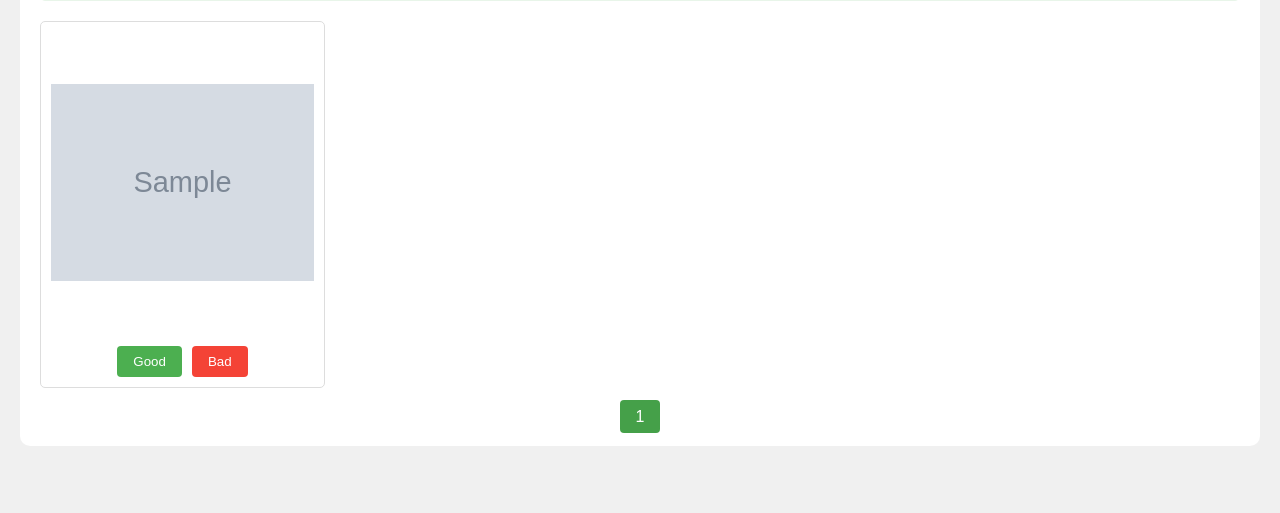
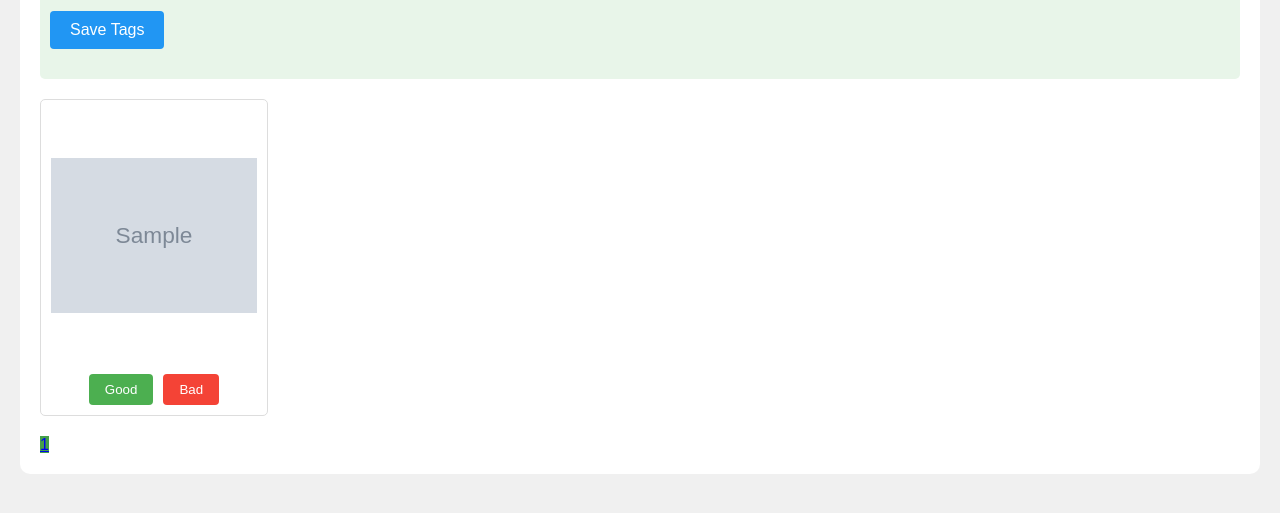
Before and after one commit to iLampard/llm_recipes, a Flask app: template examples/tag_website/templates/index.html in a window 1280 px wide. Shown: the part 232-745 px from the top of the page. Run offline with Flask 3, Linux system fonts and the light colour scheme; the template is opened without the code that fills it: most values are stand-ins (such as "Sample title", 1, 10 or a date in 2020); grey boxes marked "Sample" are stand-in pictures.

Commit message:
update tagger file

```diff
--- a/examples/tag_website/image_tagger.py
+++ b/examples/tag_website/image_tagger.py
@@ -4,41 +4,34 @@ import json
 import os
 import math
 from easyllm_kit.utils import read_json, save_json
-import time
 
 app = Flask(__name__)
 
 # Configuration
 IMAGES_CSV = "outfit_images.csv"
 TAGS_FILE = "image_tags.json"
-IMAGES_PER_PAGE = 20
+IMAGES_PER_PAGE = 40
 
-# Add a class to handle tag operations efficiently
 class TagManager:
     def __init__(self, tags_file):
         self.tags_file = tags_file
-        self.tags = read_json(tags_file) if os.path.exists(tags_file) else {}
-        self.last_save = time.time()
-        self.is_dirty = False
-        self.save_interval = 2  # Save every 2 seconds if there are changes
+        # Load saved tags from file
+        self.saved_tags = read_json(tags_file) if os.path.exists(tags_file) else {}
+        # Initialize memory tags with saved tags
+        self.memory_tags = self.saved_tags.copy()
 
     def get_tags(self):
-        return self.tags
+        return self.memory_tags
 
     def add_tag(self, image_url, is_good):
-        self.tags[image_url] = is_good
-        self.is_dirty = True
-
-        # Only save if enough time has passed since last save
-        current_time = time.time()
-        if current_time - self.last_save >= self.save_interval:
-            self.save_tags()
+        self.memory_tags[image_url] = is_good
 
     def save_tags(self):
-        if self.is_dirty:
-            save_json(self.tags, self.tags_file)
-            self.last_save = time.time()
-            self.is_dirty = False
+        if self.memory_tags != self.saved_tags:
+            save_json(self.memory_tags, self.tags_file)
+            self.saved_tags = self.memory_tags.copy()
+            return True
+        return False
 
 # Initialize the TagManager
 tag_manager = TagManager(TAGS_FILE)
@@ -60,16 +53,12 @@ def index():
     # Read the CSV file containing image URLs
     df = pd.read_csv(IMAGES_CSV)
 
+    # Extract image URLs from the f_images column with error handling
+    df['urls'] = df['f_images'].apply(extract_url)
+
     filtered_df = df[df['labels'].apply(lambda x: False if pd.isna(x) else 'collage' in json.loads(x))]
-
-    # Extract image URLs from the f_images column with error handling
-    filtered_df['urls'] = filtered_df['f_images'].apply(extract_url)
-
     # Filter out None values and get the list of valid URLs
     all_image_urls = [url for url in filtered_df['urls'].tolist() if url is not None]
-
-    # Load existing tags
-    tags = tag_manager.get_tags()
 
     # Calculate total pages
     total_images = len(all_image_urls)
@@ -81,11 +70,11 @@ def index():
     current_page_urls = all_image_urls[start_idx:end_idx]
 
     # Calculate progress
-    tagged_images = len(tags)
+    tagged_images = len(tag_manager.get_tags())
 
     return render_template('index.html',
                          image_urls=current_page_urls,
-                         tags=tags,
+                         tags=tag_manager.get_tags(),
                          total_images=total_images,
                          tagged_images=tagged_images,
                          current_page=page,
@@ -97,14 +86,16 @@ def tag_image():
     image_url = data['image_url']
     is_good = data['is_good']
 
-    # Add tag without immediate save
+    # Add tag to memory only
     tag_manager.add_tag(image_url, is_good)
 
     return jsonify({'status': 'success'})
 
-# Ensure tags are saved when the application exits
-import atexit
-atexit.register(lambda: tag_manager.save_tags())
+@app.route('/save', methods=['POST'])
+def save_tags():
+    """Endpoint to save tags to file"""
+    success = tag_manager.save_tags()
+    return jsonify({'status': 'success' if success else 'no changes'})
 
 if __name__ == '__main__':
     app.run(debug=True, host='0.0.0.0', port=5000)
--- a/examples/tag_website/templates/index.html
+++ b/examples/tag_website/templates/index.html
@@ -23,8 +23,8 @@
         }
         .image-grid {
             display: grid;
-            grid-template-columns: repeat(4, 1fr);
-            gap: 20px;
+            grid-template-columns: repeat(5, 1fr);
+            gap: 15px;
             margin: 20px 0;
         }
         .image-item {
@@ -32,10 +32,14 @@
             padding: 10px;
             border-radius: 5px;
             background: white;
+            position: relative;
+        }
+        .image-item.tagged-good {
+            border: 3px solid #4CAF50;
         }
         .image-item img {
             width: 100%;
-            height: 300px;
+            height: 250px;
             object-fit: contain;
             margin-bottom: 10px;
         }
@@ -60,17 +64,24 @@
             cursor: pointer;
             border-radius: 4px;
         }
-        .pagination {
-            margin-top: 20px;
-            text-align: center;
+        .save-button {
+            background-color: #2196F3;
+            color: white;
+            border: none;
+            padding: 10px 20px;
+            cursor: pointer;
+            border-radius: 4px;
+            font-size: 16px;
+            margin: 20px 0;
         }
-        .pagination a {
-            margin: 0 5px;
-            padding: 8px 16px;
-            text-decoration: none;
+        .tag-status {
+            position: absolute;
+            top: 10px;
+            right: 10px;
             background-color: #4CAF50;
             color: white;
-            border-radius: 4px;
+            padding: 5px 10px;
+            border-radius: 3px;
         }
     </style>
 </head>
@@ -81,19 +92,20 @@
         <div class="stats">
             <h3>Progress: {{ tagged_images }}/{{ total_images }} images tagged</h3>
             <p>Page {{ current_page }} of {{ total_pages }}</p>
+            <button class="save-button" onclick="saveTags()">Save Tags</button>
         </div>
 
         <div class="image-grid">
             {% for url in image_urls %}
-            <div class="image-item">
+            <div class="image-item" id="item-{{ loop.index }}">
                 <img src="{{ url }}" alt="Image" onerror="this.src='https://via.placeholder.com/400x300?text=Image+Load+Error'">
                 <div class="buttons">
-                    <button class="good" onclick="tagImage('{{ url }}', true)">Good</button>
-                    <button class="bad" onclick="tagImage('{{ url }}', false)">Bad</button>
+                    <button class="good" onclick="tagImage('{{ url }}', true, 'item-{{ loop.index }}')">Good</button>
+                    <button class="bad" onclick="tagImage('{{ url }}', false, 'item-{{ loop.index }}')">Bad</button>
                 </div>
                 {% if url in tags %}
-                <div style="text-align: center; margin-top: 5px;">
-                    Tagged as: {{ "Good" if tags[url] else "Bad" }}
+                <div class="tag-status">
+                    {{ "Good" if tags[url] else "Bad" }}
                 </div>
                 {% endif %}
             </div>
@@ -127,7 +139,7 @@
     </div>
 
     <script>
-        function tagImage(imageUrl, isGood) {
+        function tagImage(imageUrl, isGood, itemId) {
             fetch('/tag', {
                 method: 'POST',
                 headers: {
@@ -141,8 +153,42 @@
             .then(response => response.json())
             .then(data => {
                 if (data.status === 'success') {
-                    // Reload the page to update the UI
-                    window.location.reload();
+                    // Update UI without page reload
+                    const item = document.getElementById(itemId);
+                    if (isGood) {
+                        item.classList.add('tagged-good');
+                        // Add or update tag status
+                        let tagStatus = item.querySelector('.tag-status');
+                        if (!tagStatus) {
+                            tagStatus = document.createElement('div');
+                            tagStatus.className = 'tag-status';
+                            item.appendChild(tagStatus);
+                        }
+                        tagStatus.textContent = 'Good';
+                    } else {
+                        item.classList.remove('tagged-good');
+                        const tagStatus = item.querySelector('.tag-status');
+                        if (tagStatus) {
+                            tagStatus.remove();
+                        }
+                    }
+                }
+            });
+        }
+
+        function saveTags() {
+            fetch('/save', {
+                method: 'POST',
+                headers: {
+                    'Content-Type': 'application/json',
+                }
+            })
+            .then(response => response.json())
+            .then(data => {
+                if (data.status === 'success') {
+                    alert('Tags saved successfully!');
+                } else {
+                    alert('No changes to save');
                 }
             });
         }
```
